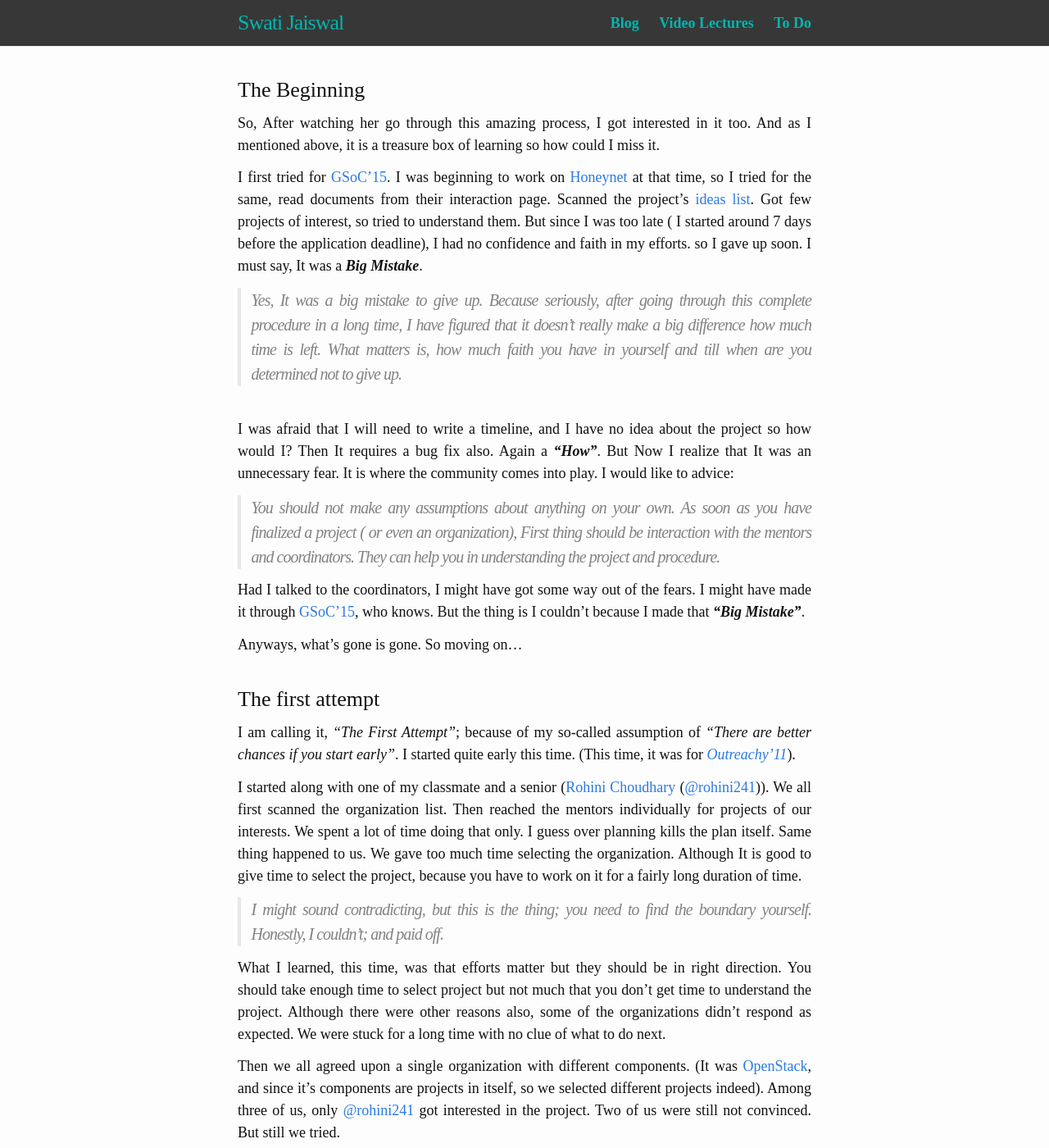
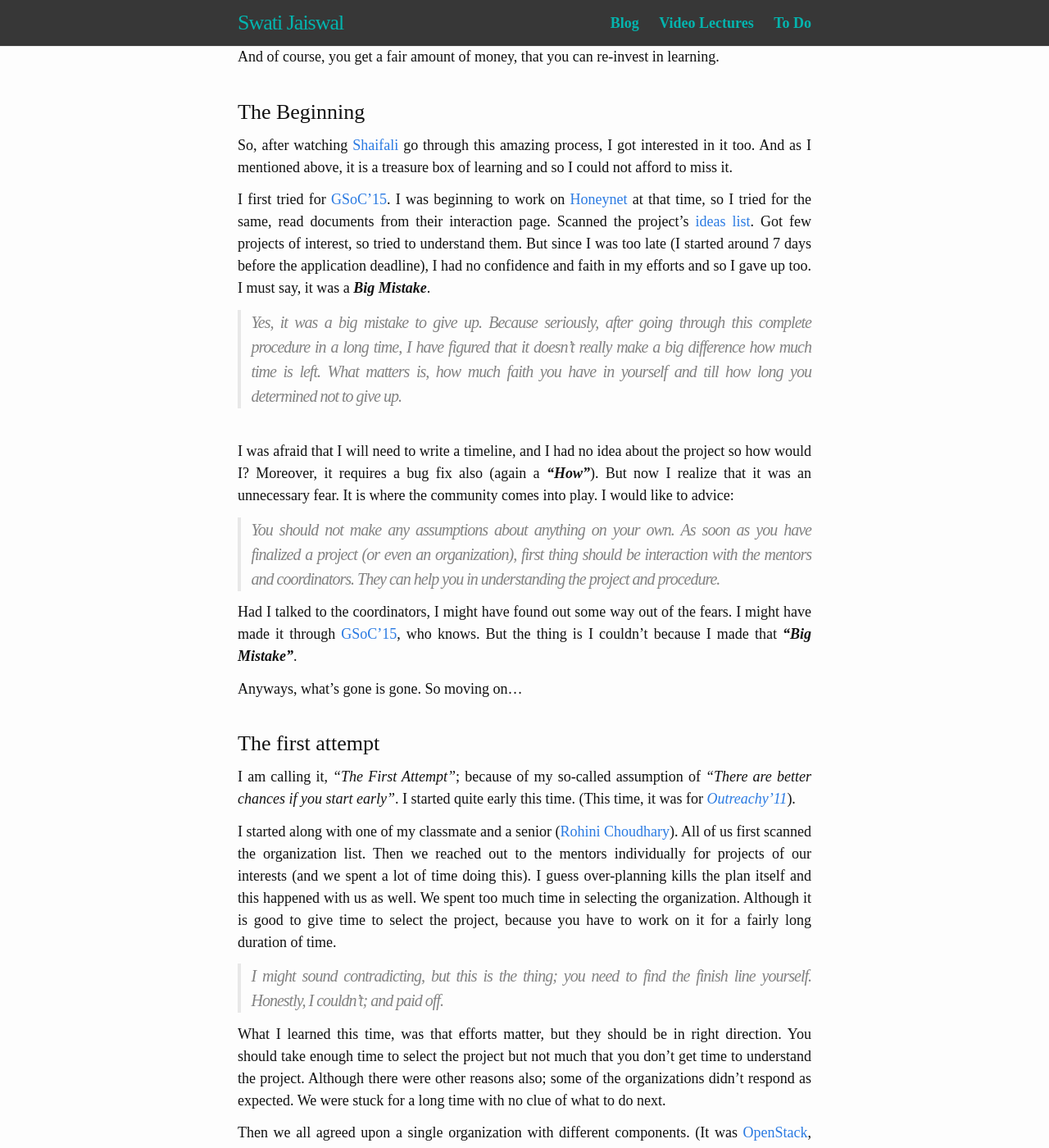
Before and after one commit to curioswati-zz/curioswati.github.io, a Jekyll site: the page built from _posts/2016-05-17-dont-give-up-till-you-get-in.md, in a window 1280 px wide and 1400 px high, scrolled down 1196 px. Shown: the whole window at 82% size. Built offline with Jekyll 4.4.1, drawn with Linux system fonts in a browser that asks for light colours; some of the changed text lies outside the part shown.

Commit message:
corrections in the post

```diff
--- a/_posts/2016-05-17-dont-give-up-till-you-get-in.md
+++ b/_posts/2016-05-17-dont-give-up-till-you-get-in.md
@@ -8,34 +8,33 @@ Hello!
 
 Welcome Back.
 
-Today I am writing another Experience of mine, A more important one!
+Today I am going to write about a recent experience of mine, something that matters a lot in my life!
 
 Although, The Good News first. I got selected in [Outreachy Round 12](https://wiki.gnome.org/Outreachy/2016/MayAugust/#Accepted_Participants).
-So I am going to write my complete journey, From the beginning to the selection.
+So I am going to write my complete journey, from the beginning to the selection.
 <br>
 <br>
 
 ### The Introduction ###
-I got to know about this program from  my college senior [Shaifali Agrawal](http://exploreshaifali.github.io/) [(@exploreshaifali)](https://twitter.com/exploreshaifali).
-Who also has been a previous [Outreachy'9](https://wiki.gnome.org/OutreachProgramForWomen/2014/DecemberMarch#Participating_Organizations/) (when it was OPW) as well as a [GSoC'15](https://www.google-melange.com/gsoc/project/details/google/gsoc2015/shifali/5634387206995968) intern and of course an open source enthusiast just like me.
+I got to know about this program from  my college senior [Shaifali Agrawal](http://exploreshaifali.github.io/).
+who interned in [Outreachy'9](https://wiki.gnome.org/OutreachProgramForWomen/2014/DecemberMarch#Participating_Organizations/) (when it was referred to as Outreach Program for Women) as well as in [Google Summer of Code (GSoC) 2015](https://www.google-melange.com/gsoc/project/details/google/gsoc2015/shifali/5634387206995968) and of course, is an open source enthusiast just like me.
 Thanks to her for introducing and guiding me through this path.
 
-In the beginning, I just knew that it is some program which is very difficult to get into and It will provide me learning.
-Later on, while discussing various things with [@exploreshaifali](https://twitter.com/exploreshaifali),
-about the internship, her mentor, her co-interns, the work she was doing etc.,
+In the beginning, I just knew that [Outreachy](https://www.gnome.org/outreachy/) is some program which is very difficult to get into and it will provide me learning.
+Later on, while discussing with [Shaifali](https://exploreshaifali.github.io) about the internship, her mentor, her co-interns, the work she was doing etc.,
 I understood the importance of this opportunity.
 
-There was learning in various aspects. You learn how to work with people miles away from you.
-Where in confusion, you can't just sit in front and discuss things, you need to be very elaborative that you can make your points clear.
+After discussing with her, I realized that there was learning in various aspects. You learn how to work with people thousands of miles away from you.
+Where in confusion, you can't discuss things face to face, you need to be very elaborative to make your points clear.
 _**"The art of Communicating"**_.
 
-You work on a project that has numerous eyes on it. This enforces standards implicitly,
-you don't make excuses then (for e.g. 'I didn't get time to write comment'). Because It's like an unwritten rule here.
+You get to work on a project that has numerous eyes on it. This enforces standards implicitly,
+you can't make excuses then (for e.g. 'I didn't get time to write comments'). Because it's like an unwritten rule here.
 _**"Coding Standards and Best Practices"**_.
 
-It makes you learn to have patience. Yes, that is very important when you are in open source.
-This is the way how they maintain quality and stability in the product.
-Code reviews, approvals, many things before your code is live. It removes any traces of mistakes if you did any.
+It makes you learn to have patience. Yes, this is very important when you are working on open source projects.
+This is how they maintain quality and stability in the product.
+This includes code reviews, approvals among other things before your code is live. It removes any traces of mistakes.
 _**"Patience"**_.
 
 Open source is about *community*. There is a big community of people working for a common purpose. You find like-minded people.
@@ -43,36 +42,36 @@ Your ideas, beliefs get accompanied and hence they get polished. Your understand
 _**"Community"**_.
 
 Last but of course not the least, you get deep knowledge of the language/platform of your choice (on the basis of which, you chose the project).
-Since I and [@exploreshaifali](https://twitter.com/exploreshaifali) are Pythonistas, so what she/I learned was more pythonic. Design Patterns, Testing Approaches, and Frameworks, advanced concepts of the language.
+Since I and [Shaifali](https://exploreshaifali.github.io/) are Pythonistas, so we were primarily into Python. (including design patterns, testing approaches, and frameworks, advanced concepts of the language).
 _**"Technical"**_.
 
-And of course, you get a fair amount of money :-P, that can help you get more opportunities for learning.
+And of course, you get a fair amount of money, that you can re-invest in learning.
 <br>
 <br>
 
 ### The Beginning ###
-So, After watching her go through this amazing process, I got interested in it too.
-And as I mentioned above, it is a treasure box of learning so how could I miss it.
+So, after watching [Shaifali](http://exploreshaifali.github.io/) go through this amazing process, I got interested in it too.
+And as I mentioned above, it is a treasure box of learning and so I could not afford to miss it.
 
 I first tried for [GSoC'15](https://www.google-melange.com/gsoc/homepage/google/gsoc2015). I was beginning to work on [Honeynet](https://www.honeynet.org/about) at that time, so I tried for the same, read documents from their interaction page.
 Scanned the project's [ideas list](https://honeynet.org/gsoc2015/ideas). Got few projects of interest, so tried to understand them.
-But since I was too late ( I started around 7 days before the application deadline), I had no confidence and faith in my efforts. so I gave up soon.
-I must say, It was a _**Big Mistake**_.
+But since I was too late (I started around 7 days before the application deadline), I had no confidence and faith in my efforts and so I gave up too.
+I must say, it was a _**Big Mistake**_.
 
-> Yes, It was a big mistake to give up. Because seriously, after going through this complete procedure in a long time, I have figured that it doesn't really make a big difference how much time is left.
-What matters is, how much faith you have in yourself and till when are you determined not to give up.
+> Yes, it was a big mistake to give up. Because seriously, after going through this complete procedure in a long time, I have figured that it doesn't really make a big difference how much time is left.
+What matters is, how much faith you have in yourself and till how long you determined not to give up.
 
 <br>
-I was afraid that I will need to write a timeline, and I have no idea about the project so how would I?
-Then It requires a bug fix also. Again a _**"How"**_.
-But Now I realize that It was an unnecessary fear. It is where the community comes into play.
+I was afraid that I will need to write a timeline, and I had no idea about the project so how would I?
+Moreover, it requires a bug fix also (again a _**"How"**_).
+But now I realize that it was an unnecessary fear. It is where the community comes into play.
 I would like to advice:
 
-> You should not make any assumptions about anything on your own. As soon as you have finalized a project ( or even an organization),
-First thing should be interaction with the mentors and coordinators.
+> You should not make any assumptions about anything on your own. As soon as you have finalized a project (or even an organization),
+first thing should be interaction with the mentors and coordinators.
 They can help you in understanding the project and procedure.
 
-Had I talked to the coordinators, I might have got some way out of the fears.
+Had I talked to the coordinators, I might have found out some way out of the fears.
 I might have made it through [GSoC'15](https://www.google-melange.com/gsoc/homepage/google/gsoc2015), who knows.
 But the thing is I couldn't because I made that _**"Big Mistake"**_.
 
@@ -84,48 +83,46 @@ Anyways, what's gone is gone. So moving on...
 I am calling it, *"The First Attempt"*; because of my so-called assumption of *"There are better chances if you start early"*.
 I started quite early this time. (This time, it was for [*Outreachy'11*](https://wiki.gnome.org/Outreachy/2015/DecemberMarch)).
 
-I started along with one of my classmate and a senior ([Rohini Choudhary](https://github.com/enthurohini) ([@rohini241](https://twitter.com/rohini241))). We all first scanned the organization list.
-Then reached the mentors individually for projects of our interests.
-We spent a lot of time doing that only. I guess over planning kills the plan itself.
-Same thing happened to us. We gave too much time selecting the organization.
-Although It is good to give time to select the project, because you have to work on it for a fairly long duration of time.
+I started along with one of my classmate and a senior ([Rohini Choudhary](https://twitter.com/rohini241)). All of us first scanned the organization list.
+Then we reached out to the mentors individually for projects of our interests (and we spent a lot of time doing this). I guess over-planning kills the plan itself and this happened with us as well. We spent too much time in selecting the organization.
+Although it is good to give time to select the project, because you have to work on it for a fairly long duration of time.
 
-> I might sound contradicting, but this is the thing; you need to find the boundary yourself.
+> I might sound contradicting, but this is the thing; you need to find the finish line yourself.
 Honestly, I couldn't; and paid off.
 
-What I learned, this time, was that efforts matter but they should be in right direction.
-You should take enough time to select project but not much that you don't get time to understand the project.
-Although there were other reasons also, some of the organizations didn't respond as expected.
+What I learned this time, was that efforts matter, but they should be in right direction.
+You should take enough time to select the project but not much that you don't get time to understand the project.
+Although there were other reasons also; some of the organizations didn't respond as expected.
 We were stuck for a long time with no clue of what to do next.
 
 Then we all agreed upon a single organization with different components. (It was [OpenStack](https://wiki.openstack.org/wiki/Outreachy), and since it's components are projects in itself,
 so we selected different projects indeed).
-Among three of us, only [@rohini241](https://twitter.com/rohini241) got interested in the project. Two of us were still not convinced. But still we tried.
+Among three of us, only [Rohini](https://twitter.com/rohini241) found true interest in the project. Two of us were still not convinced, but still we tried.
 
 > Beware! Don't just settle on any organization/project because you don't seem to have any other option. Believe me, there are fairly enough options.
 Because when you do it without interest, you end up in what the two of us did. Read along...
 
 <br>
 The next step was to fix a bug. So we started with setting up the development environment.
-[@rohini241](https:/twitter.com/rohini241) successfully set it up and also fixed few issues. She continued.
+[Rohini](https:/twitter.com/rohini241) successfully set it up and also fixed few issues. She continued.
 While both of us could not even set the environment up.
 
 Slowly, we started losing it. We got busy with other things in parallel.
 
 > You need to have focus, you can't stand in two boats simultaneously.
-Keep this in mind. It's not only for this program but It fits in anything you do.
-Because I assure you, It led us nowhere.
+Keep this in mind. It's not only for this program but it applies in anything you do.
+Because I assure you, it led us nowhere.
 
 <br>
-So this attempt also failed. Anyways, I am happy that one of us ([@rohini241](https://twitter.com/rohini241)) succeeded.
+So this attempt also failed. Anyways, I am happy that one of us ([Rohini](https://twitter.com/rohini241)) succeeded.
 She got selected in that round for a project in Murano Dashboard for [OpenStack](https://wiki.openstack.org/wiki/Outreachy).
 
-What I learned from this attempt was (and this from [@rohini241's](https://twitter.com/rohini241) efforts more than my own experience) that you need to have focus.
+What I learned from this attempt was (and this from [Rohini's](https://twitter.com/rohini241) efforts more than my own experience) that you need to have focus.
 If you successfully crossed the first step (selecting an organization and project), then stay focused and try your best.
 But also keep in mind, that if things are not going right (and especially when you don't seem to have a damn interest in the project), then it's a smart decision to switch the project soon, don't waste time on something that's not gonna happen and when you know it inside out.
 
 But among all this, one thing remains constant and that is, don't make that _**"Big Mistake"**_.
-Because even, this time, the reason for failure was the same "Big Mistake" _**of giving up**_.
+Because even this time, the reason for failure was the same "Big Mistake" _**of giving up**_.
 
 So again, moving on...
 <br>
@@ -133,9 +130,10 @@ So again, moving on...
 
 ### Another Try ###
 Now I might sound hopeless to use this heading.
-Yes, I was kind of losing hope.
+Yes, I was somehow losing hope.
 
-But the post title had to be justified. I couldn't give up.
+But the post title had to be justified. I couldn't give up this easy, so _another try_.
+
 I started much earlier this time. And this time for [GSoC'16](https://summerofcode.withgoogle.com/) :-P.
 
 This time, I kept all previously noted points in mind.
@@ -159,26 +157,26 @@ It was the time to apply the 3rd point. They have a mailing list for newbies, I
 People responded, and helped me find some issues that I could solve. I solved few of them, submitted patches.
 Then came the waiting period. As I mentioned above, _**"Patience"**_ is required in open source.
 
-Since the project is big, people are involved with many things at a time. So they can't review your code instantly.
+Since the project is big, people are involved in many things at a time. So they can't review your code instantly.
 
 Developers reviewed, commented, I iterated on the code and the process went on for around 3-4 iterations.
-It took around a month for my first patch to be merged.
+It took around a month for my first patch to merge.
 
 But the happiness and contentment of that first merge are unforgettable. I was overwhelmed with that tiny first success.
-Got back my confidence and hope.
+I got back my confidence and hope.
 
-I kept looking for issues to solve. Also kept in touch with the community by subscribing their mailing lists, hanging out on IRC.
+I kept looking for issues to solve, also kept in touch with the community by subscribing their mailing lists, hanging out on IRC.
 You see, the _**"Communication"**_ part played it's role here.
 
 But then came the time to apply the last point. I soon figured out that I was not capable of getting in [GSoC'16](https://summerofcode.withgoogle.com/) with [CPython](https://summerofcode.withgoogle.com/organizations/4890191244296192/).
 Probably I thought wrong again, probably I could get in, but at that time, I decided to look for other projects.
 
 > Although I don't suggest this as a right decision to you, because it was again the result of an unnecessary fear of competition.
-I compared my capabilities with others. I measured my efforts on a scale that was nonexistent.
+I compared my capabilities with others. I measured my efforts on an inappropriate scale.
 
 It was around a month before the application submission deadline. I was looking for organizations in GSoC listing.
-Looked through many of them, their project ideas. Joined several mailing lists.
-Set up development environments for around 3-4 of them (which I found of interest of course).
+Looked through many of them, read their project ideas, joined several mailing list,
+and set up development environments for around 3-4 of them (in which I found interest of course).
 <br>
 <br>
 
@@ -186,28 +184,27 @@ Set up development environments for around 3-4 of them (which I found of interes
 A random day, I was looking through the organization list of [Outreachy'12](https://wiki.gnome.org/Outreachy/2016/MayAugust#Participating_Organizations) and saw [openshift-origin](https://www.openshift.org/) there. The description looked interesting.
 I followed the link to their [Github wiki](https://github.com/openshift/outreachy). There I found this project [FTL-Installer](https://github.com/ftl-toolbox/ftl_installer).
 It's Overview looked interesting to me. Although It was going to be a start from scratch project,
-But the idea caught me. So I went to [IRC](http://irc.lc/freenode/openshift), talked to mentors. The mentors were so quick to reply.
-I explained my interest to them. They first tried to make me understand the level of complexity, as It was a fresh project.
-No pre-cooked code base to learn from.
+but the idea caught my attention. So I went to [IRC](http://irc.lc/freenode/openshift), talked to the mentors. The mentors were so quick to reply.
+I explained my interest to them. They first tried to make me understand the level of complexity (as It was a fresh project so there was no pre-cooked code base to learn from), and suggested to try for some other project.
 
 But I was determined to not switch this time. Finally, they were ready to help. They gave me a starter bug to work on.
-I coded it, submitted a PR. Iterations happened, and It got merged.
+I coded it, submitted a PR, iterations happened, and it got merged.
 
 From then on, I left everything else. This was the time to apply the rule of thumb, **Focus**.
 I kept hanging on the IRC daily. Kept pinging the mentors for further progress.
-Then the day came; the application deadline. I submitted my application. Wrote it 2 days before the deadline.
-Got it reviewed from two of my seniors I mentioned above. Also forwarded to mentors for unofficial review.
+Then the day came; the application deadline. I submitted my application. Wrote it 2 days before the deadline,
+got it reviewed from two of my seniors I mentioned above and also forwarded to mentors for unofficial review.
 
-At the same time, applications were being accepted for GSoC too. I was suggested to try for that too (Which I think, was a good suggestion). But I didn't take that.
+At the same time, applications were being accepted for GSoC too. I was suggested to try for that too (which I think, was a good suggestion). But I didn't take that.
 
 > This is something I am not certain of suggesting you as the author of this post right now. I would say, read it as my experience and use your own mind here.
 
-Even after submitting the application, I kept the communication link. I used to ping the mentors constantly for new tasks.
-They were always instant to respond. I think this is an important factor.
-*With everything else, the community response matters a lot.*
+Even after submitting the application, I maintained the communication. I used to ping the mentors constantly for new tasks.
+They were always instant to respond. I think this is an important factor,
+*with everything else, the community response matters a lot.*
 
 And the day of result arrived.
-As I informed in the beginning of the post. I was selected. :)
+As I informed in the beginning of the post, I was selected. :)
 <br>
 <br>
 
```
